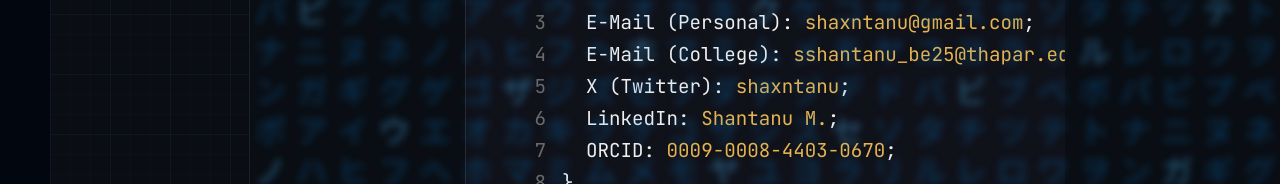
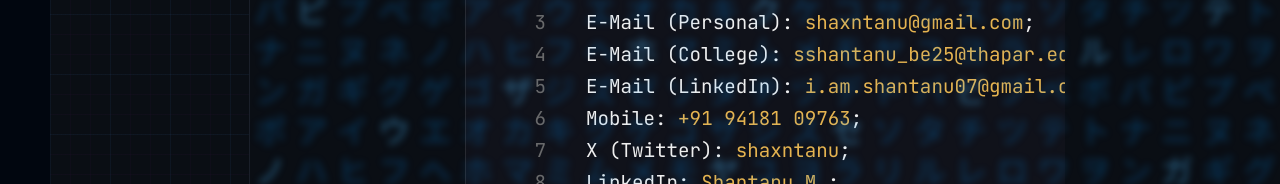
Before and after one commit to shaxntanu/VSCode-Portfolio, a Next.js app: page /contact in a window 1280 px wide. Shown: the part 436-620 px from the top of the page. Built offline with nearby package versions, Linux system fonts and the light colour scheme; no server answers; a web font is replaced by a local one.

Commit message:
Add LinkedIn contact details to portfolio

```diff
--- a/components/ContactCode.tsx
+++ b/components/ContactCode.tsx
@@ -13,6 +13,16 @@ const contactCategories = [
         social: 'E-Mail (College)',
         link: 'sshantanu_be25@thapar.edu',
         href: 'mailto:sshantanu_be25@thapar.edu',
+      },
+      {
+        social: 'E-Mail (LinkedIn)',
+        link: 'i.am.shantanu07@gmail.com',
+        href: 'mailto:i.am.shantanu07@gmail.com',
+      },
+      {
+        social: 'Mobile',
+        link: '+91 94181 09763',
+        href: 'tel:+919418109763',
       },
       {
         social: 'X (Twitter)',
```
